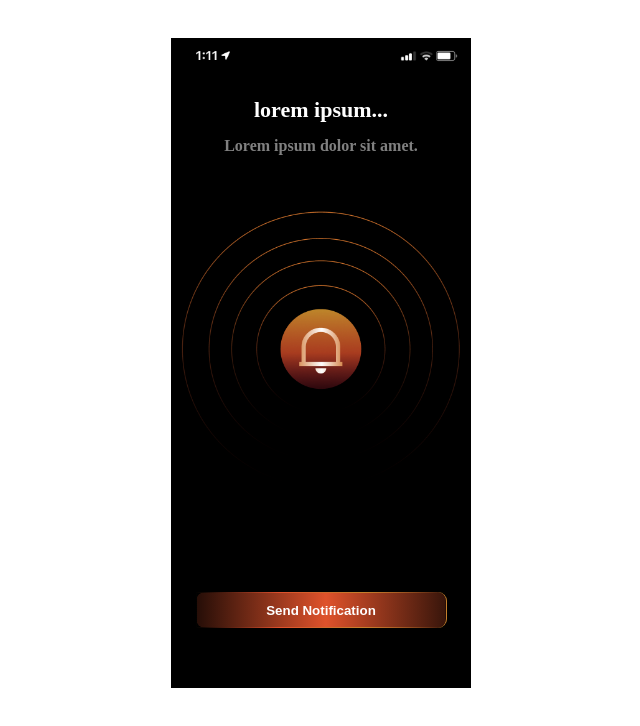
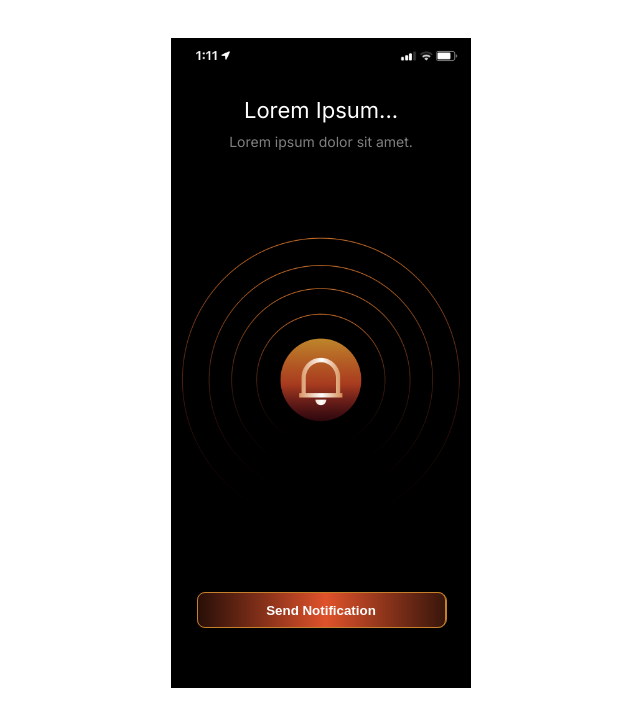
Before and after one commit to GiteshDewangan/notify, a Next.js app: page / in a window 1280 px wide. Shown: the top 726 px of the page, without its empty margins (319-959 px from the left). Built offline with nearby package versions, Linux system fonts and the light colour scheme.

Commit message:
new commit

```diff
--- a/app/components/Mainui.jsx
+++ b/app/components/Mainui.jsx
@@ -6,35 +6,9 @@ import style2 from '../../public/images/top.png'
 import style3 from '../../public/images/circle.png'
 
 
+
 const Mainui = () => {
 
-    // const sendNotification = () =>{
-    //     if ('Notification' in window && Notification.permission === 'granted'){
-    //         new Notification('Hello Developers!!',{
-    //             body: 'This is your notification messege!!',
-
-    //         })
-
-    //     }
-    // } ;
-
-    // const requestNotificationPermission = useCallback(() => {
-    //     if( 'Notification' in window){
-    //         Notification.requestPermission().then(function(permission){
-    //             if (permission=== 'granted'){
-    //                 console.log('Notification  permission granted!!')
-    //                 sendNotification();
-    //             }
-    //         });
-    //     }
-
-    // }, []);
-
-    // useEffect(() => {
-    //     if ('Notification' in window ){
-    //         requestNotificationPermission();
-    //     }
-    // },[requestNotificationPermission]);
     const sendNotification = () => {
         if ('serviceWorker' in navigator) {
             navigator.serviceWorker.register('/service-worker.js')
@@ -79,13 +53,13 @@ const Mainui = () => {
         }
     }, []);
 
-    useEffect(() => {
-        if ('Notification' in window) {
-            requestNotificationPermission();
-        } else {
-            console.log('Browser does not support notifications');
-        }
-    }, [requestNotificationPermission]);
+    // useEffect(() => {
+    //     if ('Notification' in window) {
+    //         requestNotificationPermission();
+    //     } else {
+    //         console.log('Browser does not support notifications');
+    //     }
+    // }, [requestNotificationPermission]);
 
 
 
@@ -97,11 +71,13 @@ const Mainui = () => {
         <>
         <div className={style.Main}>
         <Image src={style2} width={300} height={40}/>
-        <h1 className={style.H1}>lorem ipsum...</h1>
+        <h1 className={style.H1} >Lorem Ipsum...</h1>
         <h2 className={style.H2}>Lorem ipsum dolor sit amet.</h2>
-        <Image src={style3} width={300} height={290} style={{ marginTop: '40px' }} />
+        <div className={style.imageContainer} style={{ backgroundColor: 'black', width: '300px', height: '200px', marginTop: '85px' }}>
+           <Image src={style3} width={300} height={300} />
+        </div>
 
-        <button onClick={sendNotification} className={style.Bu}>Send Notification</button>
+        <button onClick={sendNotification} className={style.Bu} style={{color: 'white'}}>Send Notification</button>
         </div>
         </>
     );
--- a/app/style/Main.module.css
+++ b/app/style/Main.module.css
@@ -10,6 +10,8 @@
     margin:auto;
     background-color: black;
 }
+
+
 
 
 
@@ -27,30 +29,71 @@
   font-weight: bold;
   outline: none;
   background: linear-gradient(90deg, rgba(0, 0, 0, 0) -10.64%, #DF522B 51.94%, rgba(0, 1, 0, 1) 116.51%);
+
+
   text-align: center;
   line-height: -50px;
   color: #FFFFFF;
+
 
   border-width: 1.7px;
   border-style: solid transparent;
   border-image-slice: 1 ;
   border-radius: 9px 9px 9px 9px;
   border-image-source: linear-gradient(to right, rgba(0,1,0), #DE502C , #C6802C, rgba(0, 20000,0, 0));
+
   border-image-outset: 0 0 0 0;
   border-image-repeat: stretch;
-        border-width: 1.7px;
   border-radius: 9px;
   box-shadow: 1px 0 0 #C6802C;
+
+}
+
+.Bu::before {
+  content: ''; /* Create a pseudo-element for the internal border */
+  position: absolute;
+  top: -1px; /* Adjust to match the border thickness and close the gap */
+  right: -1.4px; /* Adjust to match the border thickness and close the gap */
+  bottom: -1px; /* Adjust to match the border thickness and close the gap */
+  left: 0cqh; /* Adjust to match the border thickness and close the gap */
+  border-radius: 8px; /* Adjust to match the button's border-radius */
+  border: 1.4px solid #C6802C; /* Set internal border color to match button's left border color */
+
+  border: 1.4px solid tr #bc8737;/* Set internal border color to match button's left border color */
+}
+
+.Bu::after {
+  content: ''; /* Create a pseudo-element for the outline */
+  position: absolute;
+  top: -1.4px; /* Adjust to close the gap */
+  right: -1.4px; /* Adjust to close the gap */
+  bottom: -0px; /* Adjust to close the gap */
+  width: 50%; /* Set the width of the right half */
+  background: linear-gradient( to left 0deg, rgba(0, 13, 61, 0) -13.1%, #DE502C 53.99%, #C6802C 180.76%); /* Set gradient background for the right half */
+
+  border-radius: 0 8px 8px 0;
+  z-index: -1;
+  border: 1.4px solid linear-gradient(90deg, rgba(157, 13, 61, 0) -13.1%, #DE502C 53.99%, #C6802C 113.76%); /* Set internal border color to match button's left border color */
+
 }
 
 
-.H1{
+
+/* In your CSS file */
+.H1 {
     text-align: center;
-    font-size:22px;
-    color:white;
+    font-size: 22px;
+    color: white;
+    font-family: 'Inter', sans-serif;
+    margin-bottom: 10px;
+    font-weight: normal; /* Reduce font weight */
 }
-.H2{
+
+.H2 {
     text-align: center;
-    font-size:16px;
+    font-size: 14px;
     color: gray;
+    font-family: 'Inter', sans-serif;
+    margin-top: 0;
+    font-weight: normal; /* Reduce font weight */
 }
```
Lines whose indentation alone changed are shown as unchanged.
